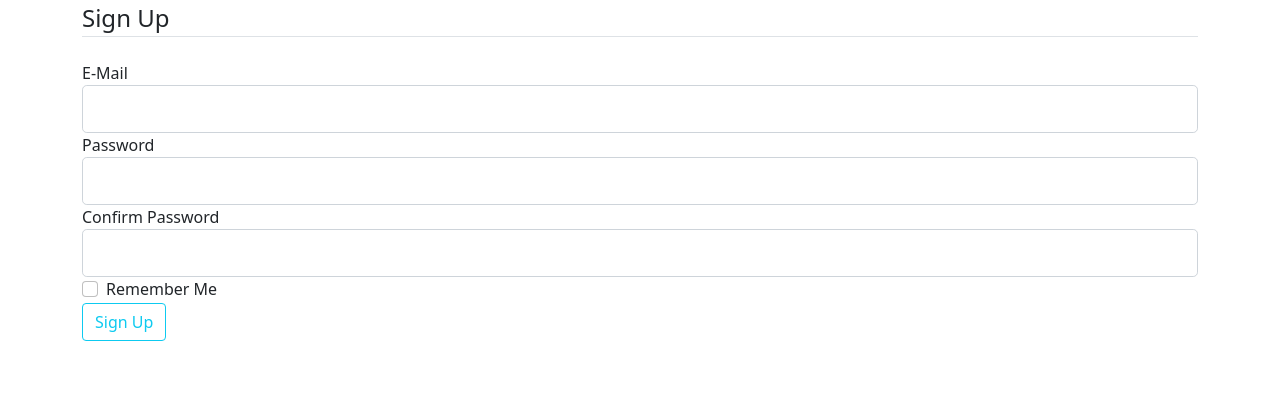
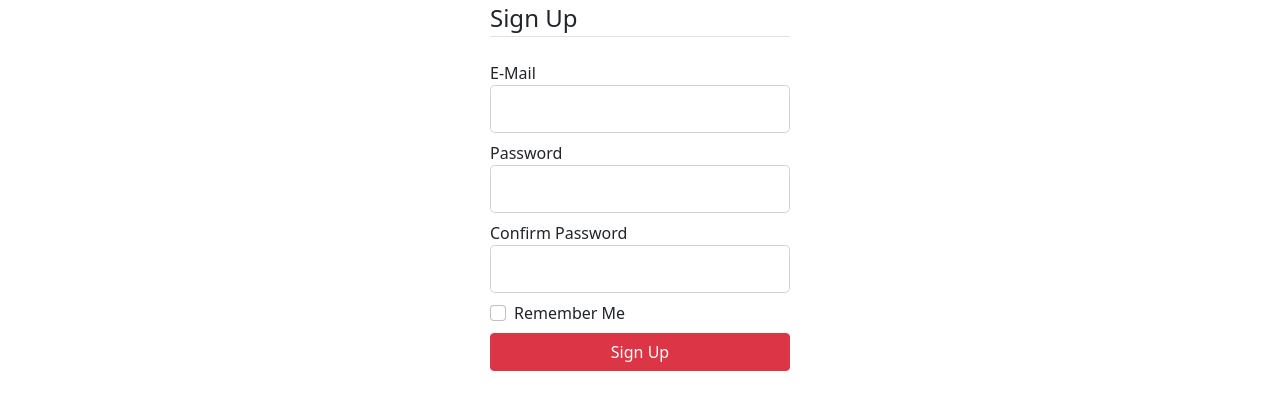
Before and after one commit to BenMcLean981/flask-todo, a Flask app: page /user/sign-up in a window 1280 px wide. Shown: the top 410 px of the page. Run offline with Flask 2, Linux system fonts and the light colour scheme.

Commit message:
Improving sign-in/up styling.

```diff
--- a/todo/user/templates/sign-up.html
+++ b/todo/user/templates/sign-up.html
@@ -1,12 +1,13 @@
 {% extends "base.html" %}
 
 {% block content %}
-<div>
-        <form action="" method="post" class="form" role="form">
+<div class="d-flex justify-content-center w-100">
+    <div class="d-flex flex-column align-items-center" style="max-width: 300px;">
+        <form action="" method="post" class="form" role="form"></form>
             {{ form.csrf_token()}}
             <fieldset class="form-group">
                 <legend class="border-bottom mb-4">Sign Up</legend>
-                <div class="form-group">
+                <div class="form-group mt-2 mb-2">
                     {{ form.email.label(class="form-control-label") }}
                     {% if form.email.errors %}
                         {{ form.email(class="form-control form-control-lg is-invalid") }}
@@ -19,7 +20,7 @@
                         {{ form.email(class="form-control form-control-lg") }}
                     {% endif %}
                 </div>
-                <div class="form-group">
+                <div class="form-group mt-2 mb-2">
                     {{ form.password.label(class="form-control-label") }}
                     {% if form.password.errors %}
                         {{ form.password(class="form-control form-control-lg is-invalid", type="password") }}
@@ -32,7 +33,7 @@
                         {{ form.password(class="form-control form-control-lg", type="password") }}
                     {% endif %}
                 </div>
-                <div class="form-group">
+                <div class="form-group mt-2 mb-2">
                     {{ form.confirm_password.label(class="form-control-label") }}
                     {% if form.confirm_password.errors %}
                         {{ form.confirm_password(class="form-control form-control-lg is-invalid", type="password") }}
@@ -45,15 +46,16 @@
                         {{ form.confirm_password(class="form-control form-control-lg", type="password") }}
                     {% endif %}
                 </div>
-                <div class="form-check">
+                <div class="form-check mt-2 mb-2">
                     {{ form.remember(class="form-check-input") }}
                     {{ form.remember.label(class="form-check-label") }}
                 </div>
             </fieldset>
-            <div class="form-group">
-                {{ form.submit(class="btn btn-outline-info") }}
+            <div class="form-group d-grid w-100">
+                {{ form.submit(class="btn btn-block btn-danger") }}
             </div>
         </form>
+    </div>
 </div>
 
 {% endblock %}
```
Also changed, not shown: todo/user/templates/sign-in.html (+10 -7 lines).
